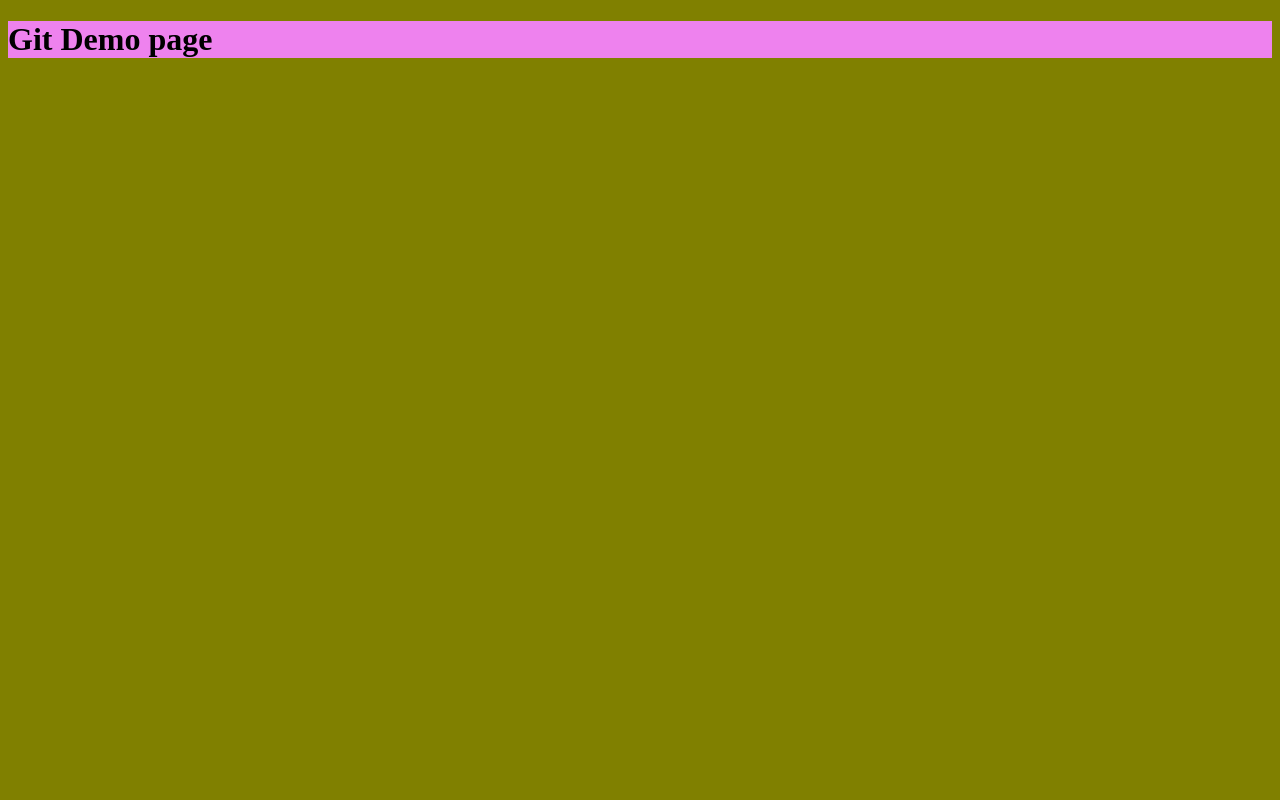
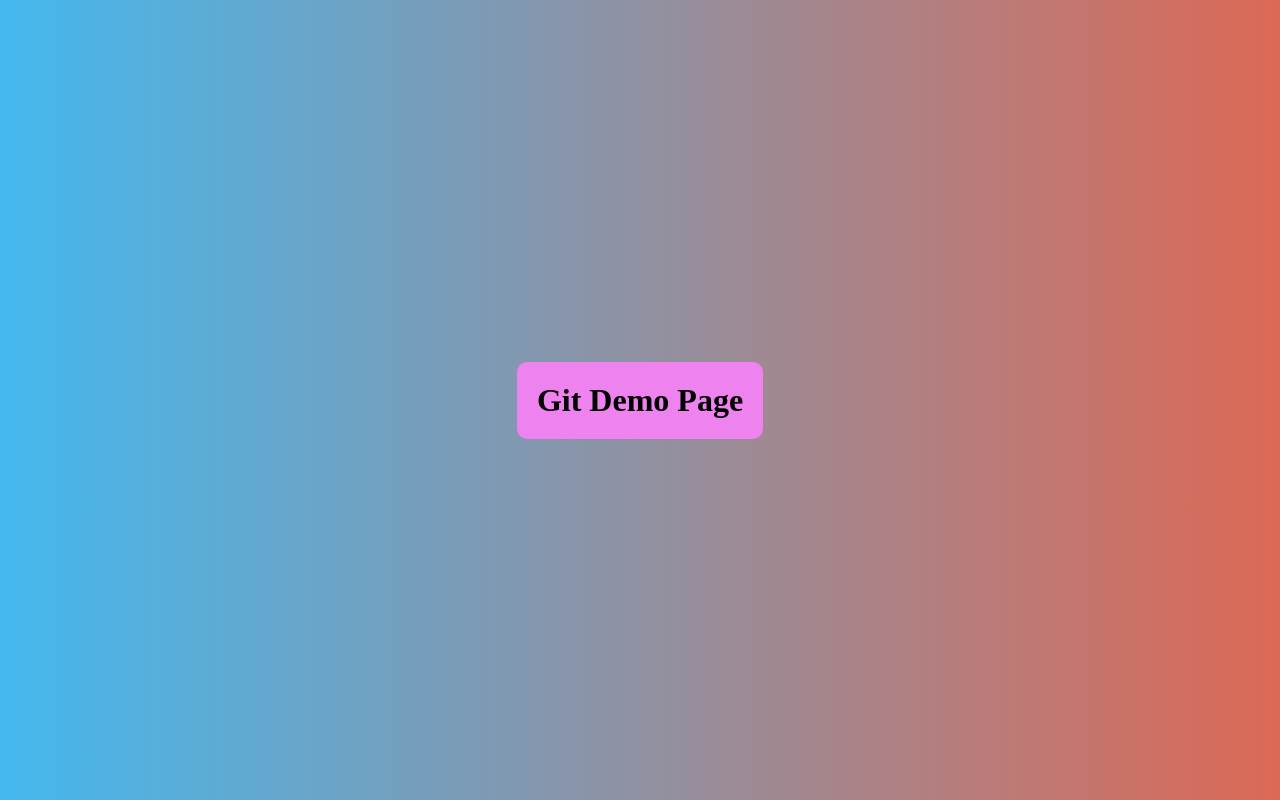
Before and after one commit to Tutur09/Git, a plain HTML site: page index.html in a window 1280 px wide. Drawn offline with Linux system fonts and the light colour scheme.

Commit message:
add animation

```diff
--- a/index.html
+++ b/index.html
@@ -4,11 +4,10 @@
     <meta charset="UTF-8">
     <meta name="viewport" content="width=device-width, initial-scale=1.0">
     <title>Document</title>
-    <link rel="stylesheet" href="styless.css">
+    <link rel="stylesheet" href="styless.css"> <!-- Lien vers le fichier CSS -->
 </head>
 <body>
-    <h1>Git Demo page</h1>
+    <h1>Git Demo Page</h1>
     <script src="app.js"></script>
-
 </body>
 </html>
--- a/styless.css
+++ b/styless.css
@@ -1,7 +1,26 @@
-body{
-    background-color: olive;
+/* styles.css */
+
+body {
+    margin: 0; /* Supprime les marges par défaut */
+    height: 100vh; /* Prend toute la hauteur de la fenêtre */
+    display: flex; /* Utilise flexbox pour centrer */
+    justify-content: center; /* Centre horizontalement */
+    align-items: center; /* Centre verticalement */
+    background: linear-gradient(270deg, #ff5733, #33c1ff, #85ff33, #ff33a1);
+    background-size: 400% 400%;
+    animation: gradient 15s ease infinite; /* Animation du dégradé */
 }
 
-h1{
+h1 {
     background-color: violet;
+    padding: 20px; /* Ajoute un peu d'espace autour du texte */
+    border-radius: 10px; /* Arrondit les coins */
+    text-align: center; /* Centre le texte */
 }
+
+/* Animation pour le dégradé */
+@keyframes gradient {
+    0% { background-position: 0% 50%; }
+    50% { background-position: 100% 50%; }
+    100% { background-position: 0% 50%; }
+}
```
Lines whose indentation alone changed are shown as unchanged.
